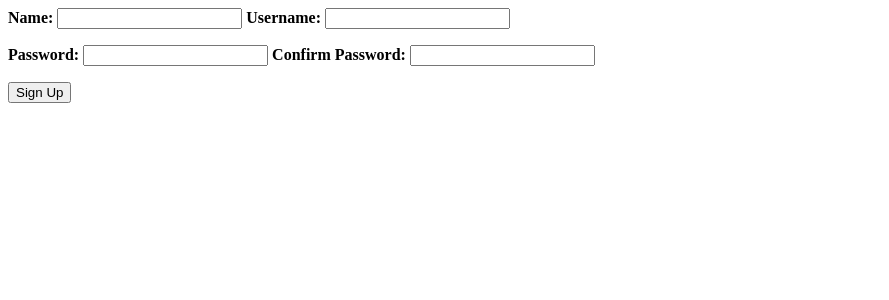
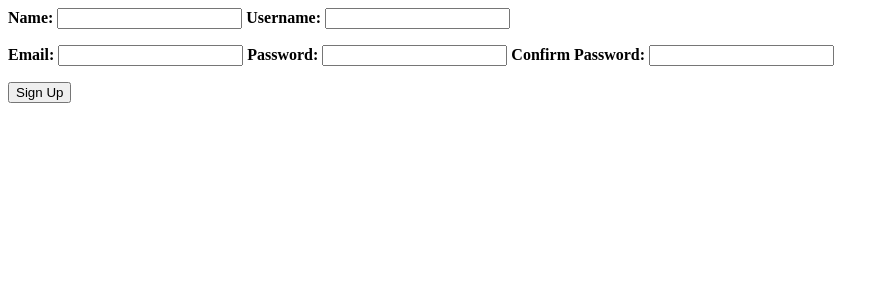
Before and after one commit to bbakshev/flask_app, a Flask app: page /signup in a window 1280 px wide. Shown: the top 300 px of the page, without its empty margins (0-889 px from the left). Run offline with Flask 3, Linux system fonts and the light colour scheme.

Commit message:
Using Postmark to send verification email to user after signup

```diff
--- a/main.py
+++ b/main.py
@@ -8,12 +8,14 @@ from flask import (
 import os
 from models import user
 import hashlib
+from postmarker.core import PostmarkClient
 
 
 app = Flask(__name__)
 # Set secret key
 app.secret_key = "thisIsATest"
 salt = os.environ.get("SALT")
+postmark = PostmarkClient(server_token=os.environ.get("POSTMARK_TOKEN"))
 
 img = os.path.join("static", "images")
 file = os.path.join(img, "img.jpg")
@@ -34,7 +36,7 @@ def signup():
         name = request.form["name"]
         password = request.form["password"]
         confirm_password = request.form["confirm_password"]
-        print(confirm_password)
+        email = request.form["email"]
         user_account = user.getByUsername(username)
 
         if len(username) < 4 or len(username) >= 12:
@@ -55,10 +57,16 @@ def signup():
         hashed_pass = hashed_string.hexdigest()
 
         if len(invalid_fields) == 0:
-            user.createUser(name, username, hashed_pass)
+            user.createUser(name, username, email, hashed_pass)
             return {
                 "status": "success", "message": "Your account has been successfully created",
             }
+        postmark.emails.send(
+            From="sender@example",
+            To=email,
+            Subject="Required: Email Verification",
+            HtmlBody="<html><body><strong>Hello</strong> Please confirm your email below.</body></html>",
+        )
         return {
             "status": "fail",
             "invalid_fields": invalid_fields,
--- a/models/user.py
+++ b/models/user.py
@@ -12,13 +12,13 @@ def getByUsername(username):
 
       return cur.fetchone()
 
-def createUser(name, username, password):
+def createUser(name, username, email, password):
   with psycopg2.connect(os.environ['DATABASE_URL']) as conn:
     with conn.cursor() as cur:
       cur.execute("""
-        INSERT INTO brishna_user (name, username, password)
+        INSERT INTO brishna_user (name, username, email, password)
         VALUES (%s, %s, %s)
-      """, (name, username, password,))
+      """, (name, username, email, password,))
 
       conn.commit() #save data
 
--- a/templates/signup.html
+++ b/templates/signup.html
@@ -17,6 +17,8 @@
       <label><strong>Username:</strong></label>
       <input type="text" name="username" id="username" />
       <p id="username-error"></p>
+      <label><strong>Email:</strong></label>
+      <input type="text" name="email" id="email" />
       <label><strong>Password:</strong></label>
       <input type="password" name="password" id="password" />
       <label><strong>Confirm Password:</strong></label>
@@ -33,6 +35,7 @@
         data: {
           name: $("#name").val(),
           username: $("#username").val(),
+          email: $("#email").val(),
           password: $("#password").val(),
           confirm_password: $("#confirm_password").val(),
         },
```
